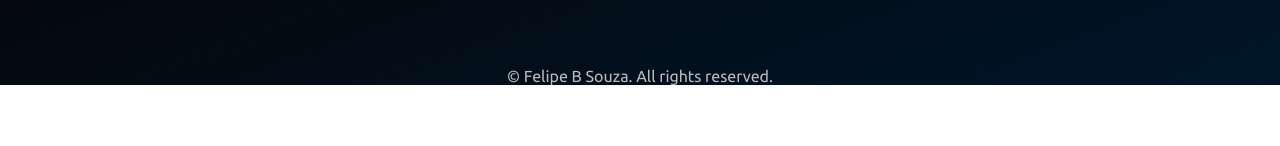
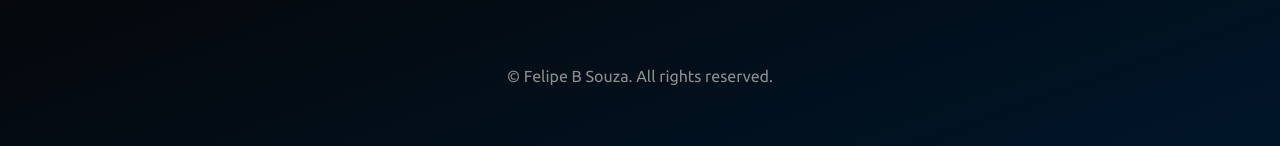
Before and after one commit to fbsdsgn/portfolio, a React (Vite) app: page / in a window 1280 px wide. Shown: the part 1221-1367 px from the top of the page. Before the commit the page ends 1306 px from the top, so only its background shows below. Built offline with nearby package versions, Linux system fonts and the light colour scheme.

Commit message:
feat: update styled footer

```diff
--- a/src/components/Footer/styles.ts
+++ b/src/components/Footer/styles.ts
@@ -2,5 +2,6 @@ import { styled } from "../../styles/config/stitches.config";
 
 export const Content = styled("p", {
   fontSize: "$2",
-  color: "$gray8"
+  color: "$gray9",
+  mb: "$8"
 })
```
